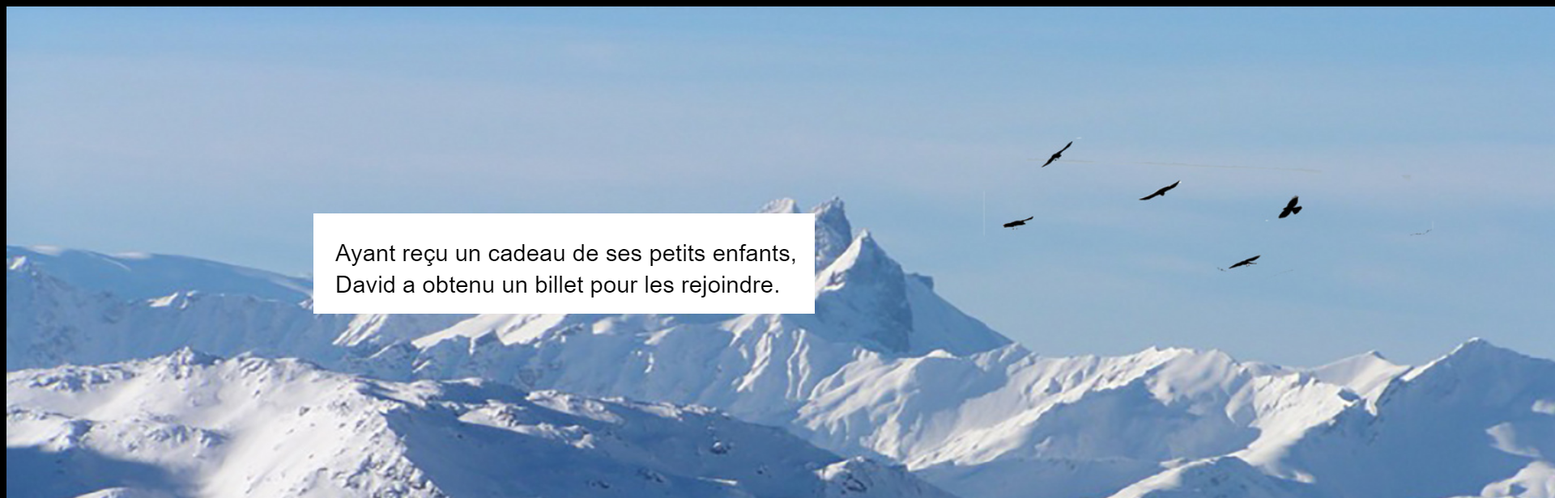
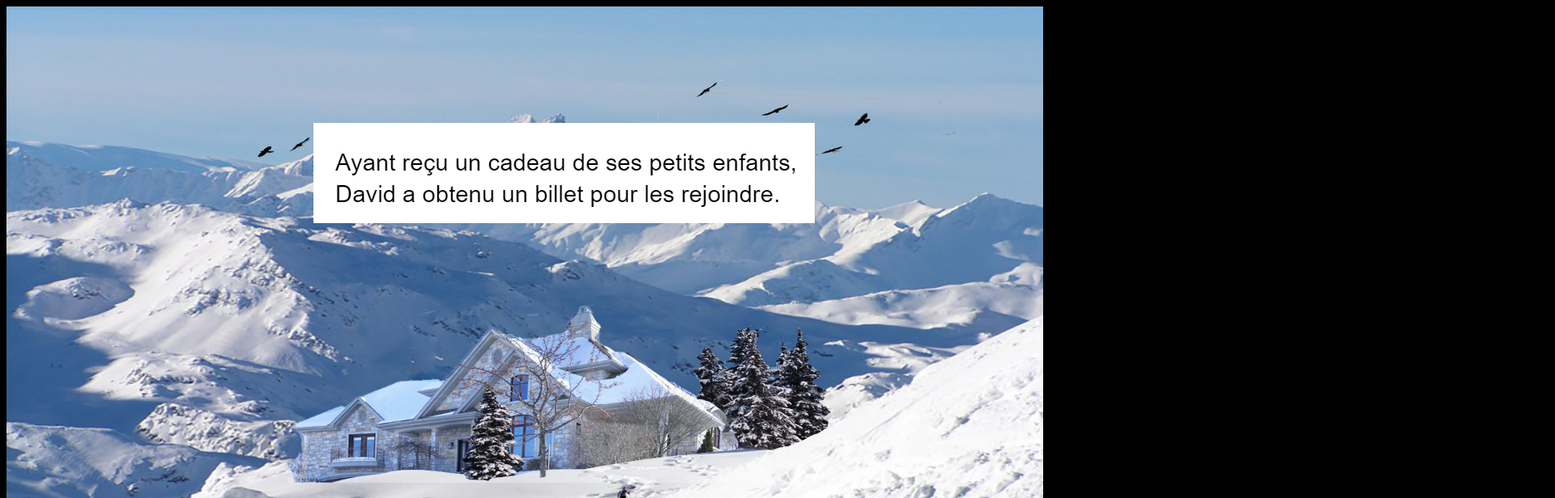
Before and after one commit to SendFayrox/voeux_nuit_info_2021, a plain HTML site: page index.html in a window 1280 px wide. Shown: the top 616 px of the page at 81% size, 1920 px wide, since content can reach past the window. Drawn offline with nearby package versions, Linux system fonts and the light colour scheme.

Commit message:
test_size

```diff
--- a/index.html
+++ b/index.html
@@ -15,7 +15,7 @@
         </div>
 
         <div id="div_img_site">
-            <img id="imgSite" onclick="loadNewImg(index+1)" hidden>
+            <img id="imgSite" onclick="loadNewImg(index+1)" width="1280" height="720" hidden>
             <img id="imgText" hidden>
 
         </div>
--- a/main.css
+++ b/main.css
@@ -4,8 +4,8 @@ body{
 }
 
 #imgSite{
-    width: 1920px;
-    height: 1280px;
+    width: 1280px;
+    height: 720px;
 }
 
 h1{
```
